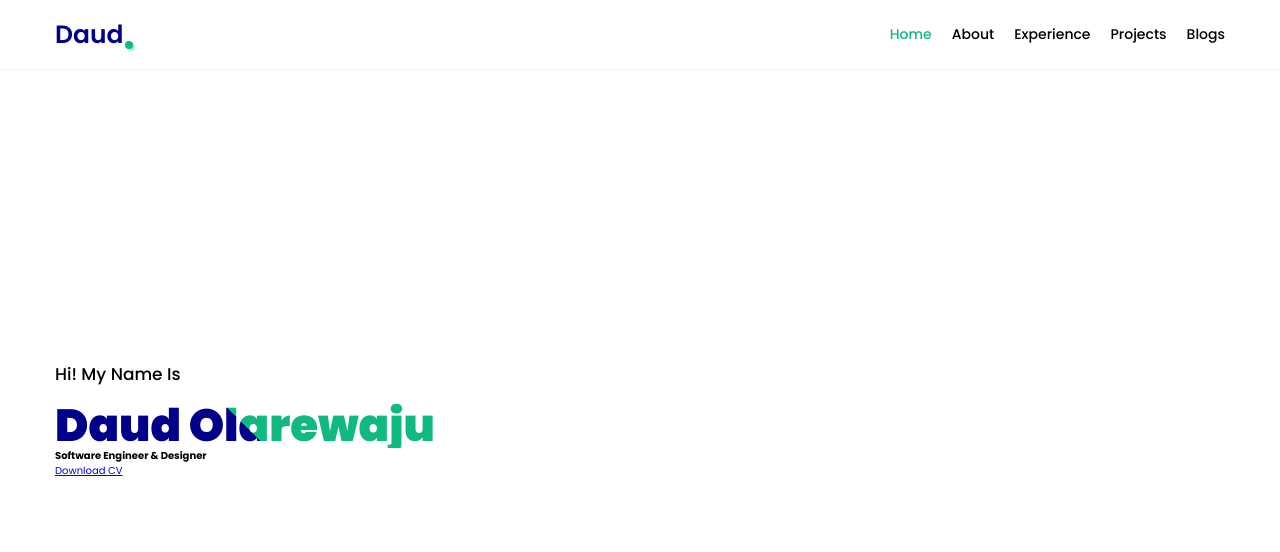
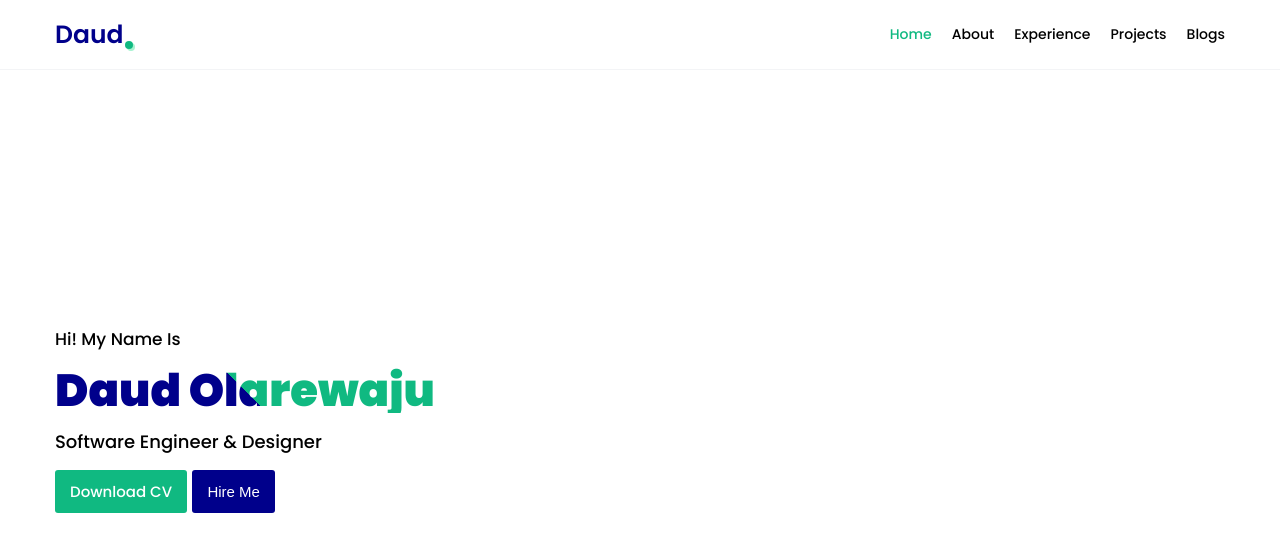
Before and after one commit to Daud94/sass-portfolio, a website: page index.html in a window 1280 px wide. Drawn offline with nearby package versions, Linux system fonts and the light colour scheme.

Commit message:
style buttons

```diff
--- a/app.scss
+++ b/app.scss
@@ -5,6 +5,7 @@
 // import components
 @use "scss/components/nav";
 @use "scss/components/header";
+@use "scss/components/buttons";
 
 // import layout modules
 @use "scss/layout/grid";
--- a/index.html
+++ b/index.html
@@ -48,9 +48,10 @@
                     <div class="header__data__contents">
                         <h5 class="header__data__contents__top">Hi! my name is </h5>
                         <h1 class="header__data__contents__heading">Daud Olarewaju</h1>
-                        <h4 class="header_data_contents__bottom">Software Engineer & Designer</h4>
+                        <h4 class="header__data__contents__bottom">Software Engineer & Designer</h4>
                         <div class="header__data__contents__links">
-                            <a href="./assets/files/daud_olarewaju_resume.pdf">Download CV</a>
+                            <a href="./assets/files/daud_olarewaju_resume.pdf" class="btn btn-default" target="_blank">Download CV</a>&nbsp;
+                            <button class="btn btn-dark">Hire me</button>
                         </div>
                     </div>
                 </div>
--- a/scss/abstracts/_colors.scss
+++ b/scss/abstracts/_colors.scss
@@ -1,5 +1,10 @@
 $white: #fff;
 $black: #000;
+
+// Blue colors
+
+$blue: #00008B;
+$blue-light: #c3c3ff;
 
 // Green colors
 
--- /dev/null
+++ b/scss/components/_buttons.scss
@@ -0,0 +1,30 @@
+@use "../abstracts" as *;
+
+.btn{
+  display: inline-block;
+  text-decoration: none;
+  height: 4.3rem;
+  line-height: 4.3rem;
+  padding: 0 1.5rem;
+  border-radius: .3rem;
+  font-size: 1.5rem;
+  font-weight: 500;
+  cursor: pointer;
+  border: none;
+  text-transform: capitalize;
+  transition: outline linear .3s ;
+  &-default{
+    background-color: $green-500;
+    color: white;
+    &:focus{
+      outline: .4rem solid $green-100;
+    }
+  }
+  &-dark{
+    background-color: $blue;
+    color: white;
+    &:focus{
+      outline: .4rem solid $blue-light;
+    }
+  }
+}
--- a/scss/components/_header.scss
+++ b/scss/components/_header.scss
@@ -14,7 +14,7 @@
         font-weight: 500;
         text-transform: capitalize;
         color: $black;
-      };
+      }
       &__heading {
         margin-top: 1.5rem;
         font-size: 4.5rem;
@@ -33,6 +33,9 @@
         font-weight: 500;
         color: black;
       }
+      &__links{
+        margin-top: 1.5rem;
+      }
     }
 
 
```
Also changed, not shown: app.css.
